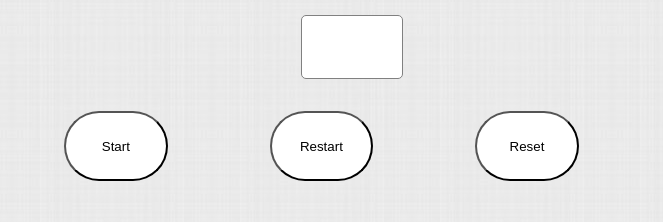
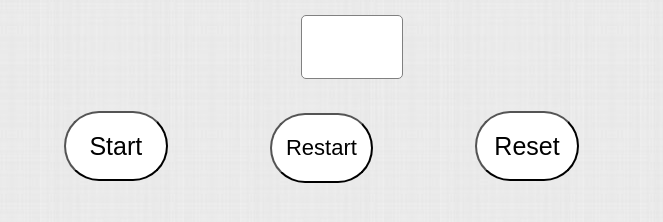
Before and after one commit to UnaGong/AXXESS, a plain HTML site: page index.html in a window 1280 px wide. Shown: the part 318-540 px from the top of the page, without its empty margins (288-951 px from the left). Drawn offline with nearby package versions, Linux system fonts and the light colour scheme.

Commit message:
Update style.css

```diff
--- a/style.css
+++ b/style.css
@@ -67,6 +67,7 @@ body
 }
 
 #start{
+	font-size: 25px;
 	width: 18%;
 	height: 70px;
 	border-radius:35px;
@@ -74,6 +75,7 @@ body
 	background-color: white;
 }
 #restart{
+	font-size: 22px;
 	width: 18%;
 	height: 70px;
 	border-radius:35px;
@@ -82,6 +84,7 @@ body
 	margin-left: 17%;
 }
 #reset{
+	font-size: 25px;
 	width: 18%;
 	height: 70px;
 	border-radius:35px;
```
